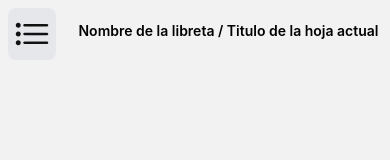
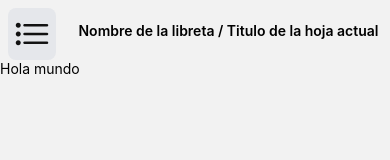
Before and after one commit to Hache-Squared/backpack, a React Native app: screen /Notebook in a window 390 px wide. Shown: the top 160 px of the page. Built offline with nearby package versions, Linux system fonts and the light colour scheme.

Commit message:
added index file per folder

```diff
--- a/src/explore/screens/BackpackScreen.tsx
+++ b/src/explore/screens/BackpackScreen.tsx
@@ -6,8 +6,7 @@ import { StackExploreParams } from '../../routes/StackExplore';
 import { useAppTheme } from '../../shared/hooks';
 import { StackNavigationOptions } from '@react-navigation/stack';
 import { SelectViewFromBackpack } from '../../shared/components';
-import { NoteBooksView } from '../views/NoteBooksView';
-import { BooksView } from '../views/BooksView';
+import { NoteBooksView, BooksView } from '../views';
 
 
 const BackpackScreen = () => {
--- a/src/explore/screens/ExploreContentScreen.tsx
+++ b/src/explore/screens/ExploreContentScreen.tsx
@@ -2,7 +2,7 @@ import { NavigationProp, useNavigation } from '@react-navigation/native'
 import React from 'react'
 import { Alert, Button, FlatList, Text, TouchableOpacity, View } from 'react-native'
 import { StackExploreParams } from '../../routes/StackExplore'
-import { BackpackItem } from '../components/BackpackItem'
+import { BackpackItem } from '../components'
 
 const ExploreContentScreen = () => {
   const navigation = useNavigation<NavigationProp<StackExploreParams>>()
--- a/src/explore/screens/NotebookScreen.tsx
+++ b/src/explore/screens/NotebookScreen.tsx
@@ -1,7 +1,7 @@
 import React, { useEffect } from 'react'
 import { SafeAreaView, Text, View } from 'react-native'
 import { FullSpaceInScreen } from '../../shared/components'
-import { NoteBookContent } from '../views/NoteBookContent'
+import { NoteBookContent } from '../views'
 
 const NotebookScreen = () => {
 
--- a/src/explore/views/NoteBookContent.tsx
+++ b/src/explore/views/NoteBookContent.tsx
@@ -2,8 +2,7 @@ import React, { FC, useState } from 'react'
 import { Modal, SafeAreaView, Text, TouchableOpacity, View } from 'react-native'
 import Icon from 'react-native-vector-icons/Ionicons';
 import { useAppTheme } from '../../shared/hooks';
-import { SheetMenuItem } from '../components';
-import { MenuContentForNotebook } from './MenuContentForNotebook';
+import { MenuContentForNotebook, SheetContent } from './';
 
 
 export const NoteBookContent = () => {
@@ -18,12 +17,11 @@ export const NoteBookContent = () => {
                 <Icon name='list-outline' size={40} color={headerMenuNotebookContent.buttonMenuLabelColor}/>
             </TouchableOpacity>
 
-
             <View className='mx-2'>
                 <Text className='font-semibold text-md'>Nombre de la libreta / Titulo de la hoja actual </Text>
             </View>
         </View>
-
+        <SheetContent/>
 
 
         <Modal
@@ -31,7 +29,6 @@ export const NoteBookContent = () => {
                 setModalVisible(false)
             }}
             animationType="fade"
-
             transparent={false}
             visible={modalVisible} >
 
@@ -39,10 +36,6 @@ export const NoteBookContent = () => {
                     onCloseContent={() => setModalVisible(false)}
                 />
         </Modal>
-
-
-
-
     </View>
   )
 }
--- /dev/null
+++ b/src/explore/views/index.tsx
@@ -0,0 +1,5 @@
+export * from './BooksView'
+export * from './MenuContentForNotebook'
+export * from './NoteBookContent'
+export * from './NoteBooksView'
+export * from './SheetContent'
```
